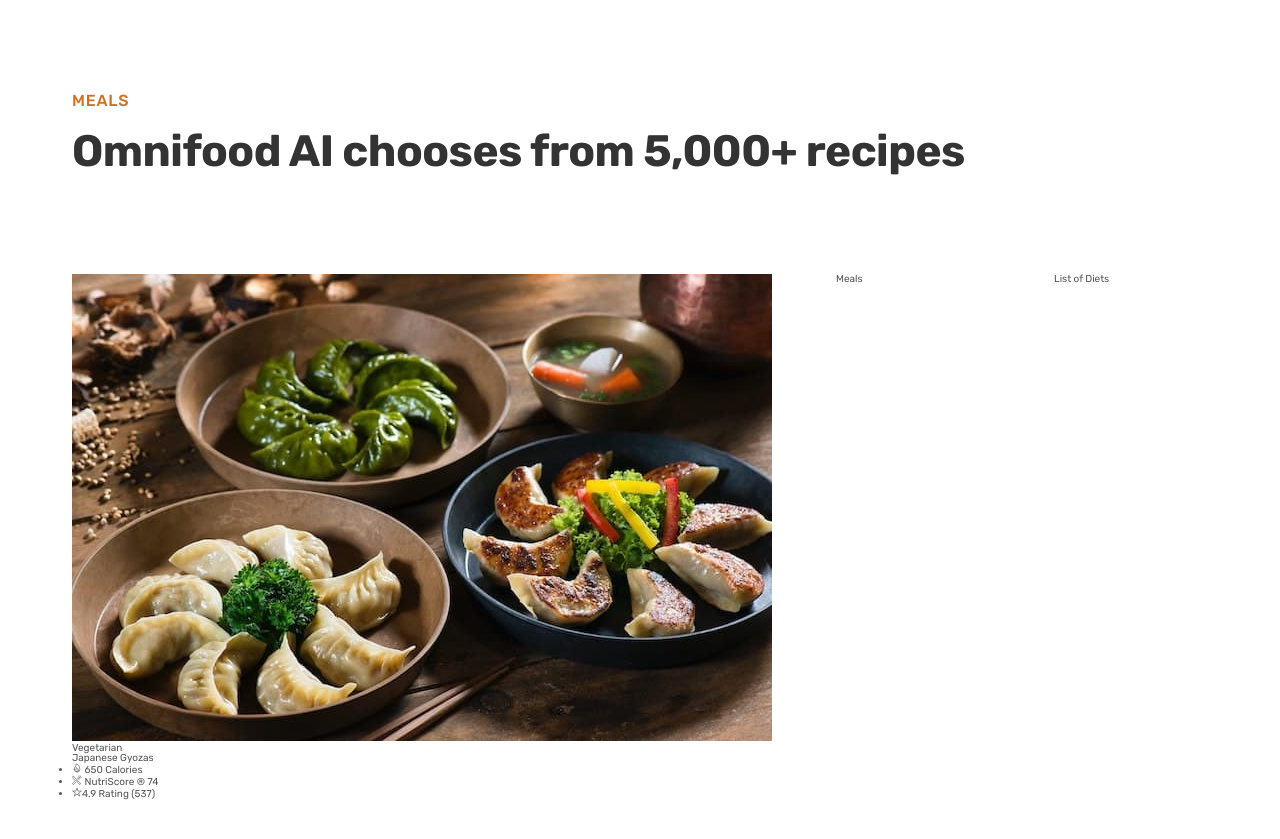
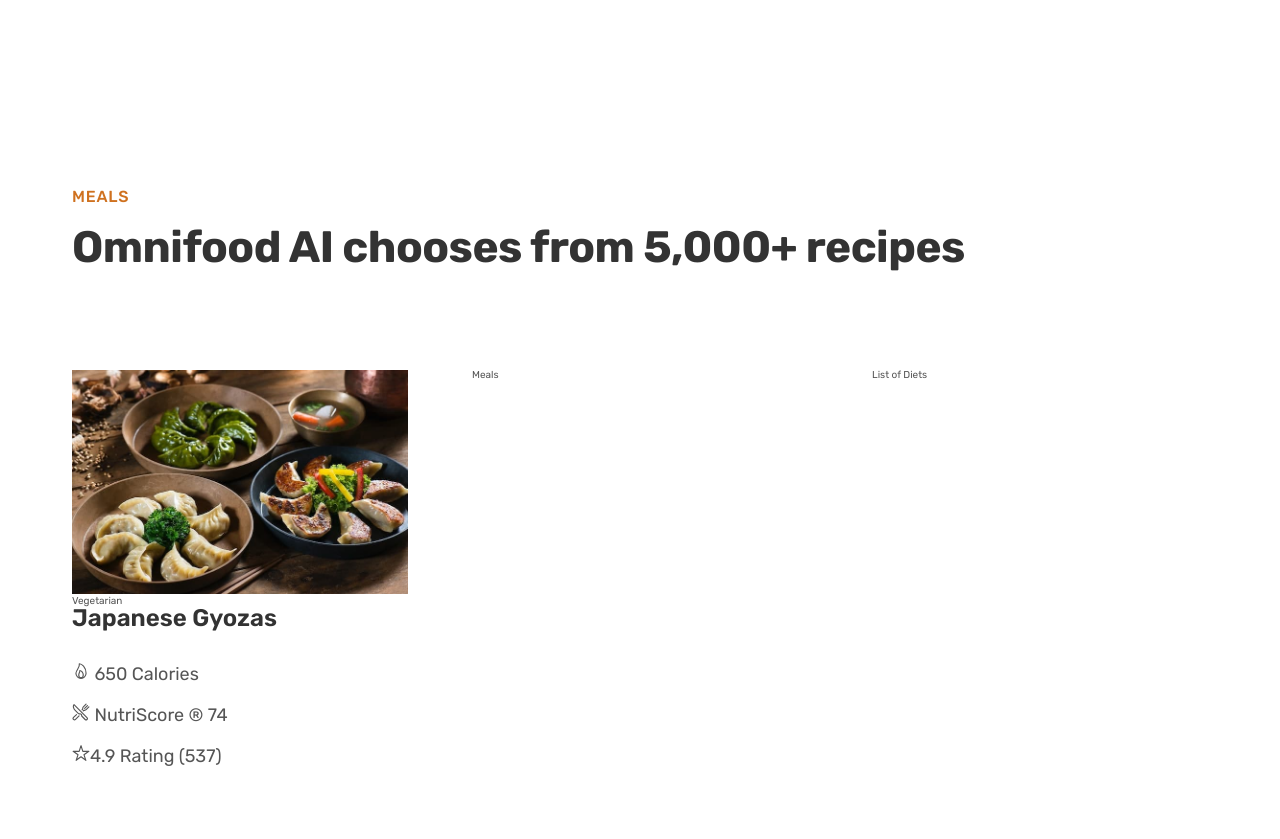
Before and after one commit to aru99/FED_revision, a plain HTML site: page omnifood_project/index.html in a window 1280 px wide. Shown: the part 2568-3407 px from the top of the page. Before the commit the page ends 3368 px from the top, so only its background shows below. Drawn offline with nearby package versions, Linux system fonts and the light colour scheme.

Commit message:
meals section added, icons added

```diff
--- a/omnifood_project/css/style.css
+++ b/omnifood_project/css/style.css
@@ -240,3 +240,35 @@
 /* +++++++++++++++++++++++++++ */
 /* === How it works Section end === */
 /* +++++++++++++++++++++++++++ */
+
+/* ///////////////////////////// */
+/* === Meals Section === */
+/* ///////////////////////////// */
+
+.section_meals {
+  padding: 9.6rem 0;
+}
+
+.meal_title {
+  font-size: 2.4rem;
+  color: #333;
+  font-weight: 600;
+  margin-bottom: 3.2rem;
+}
+
+.meal_attributes {
+  list-style: none;
+  display: flex;
+  flex-direction: column;
+  gap: 2rem;
+}
+.meal_attribute {
+  font-size: 1.8rem;
+}
+.meal_img {
+  width: 100%;
+}
+
+/* +++++++++++++++++++++++++++ */
+/* === How it works Section end === */
+/* +++++++++++++++++++++++++++ */
```
